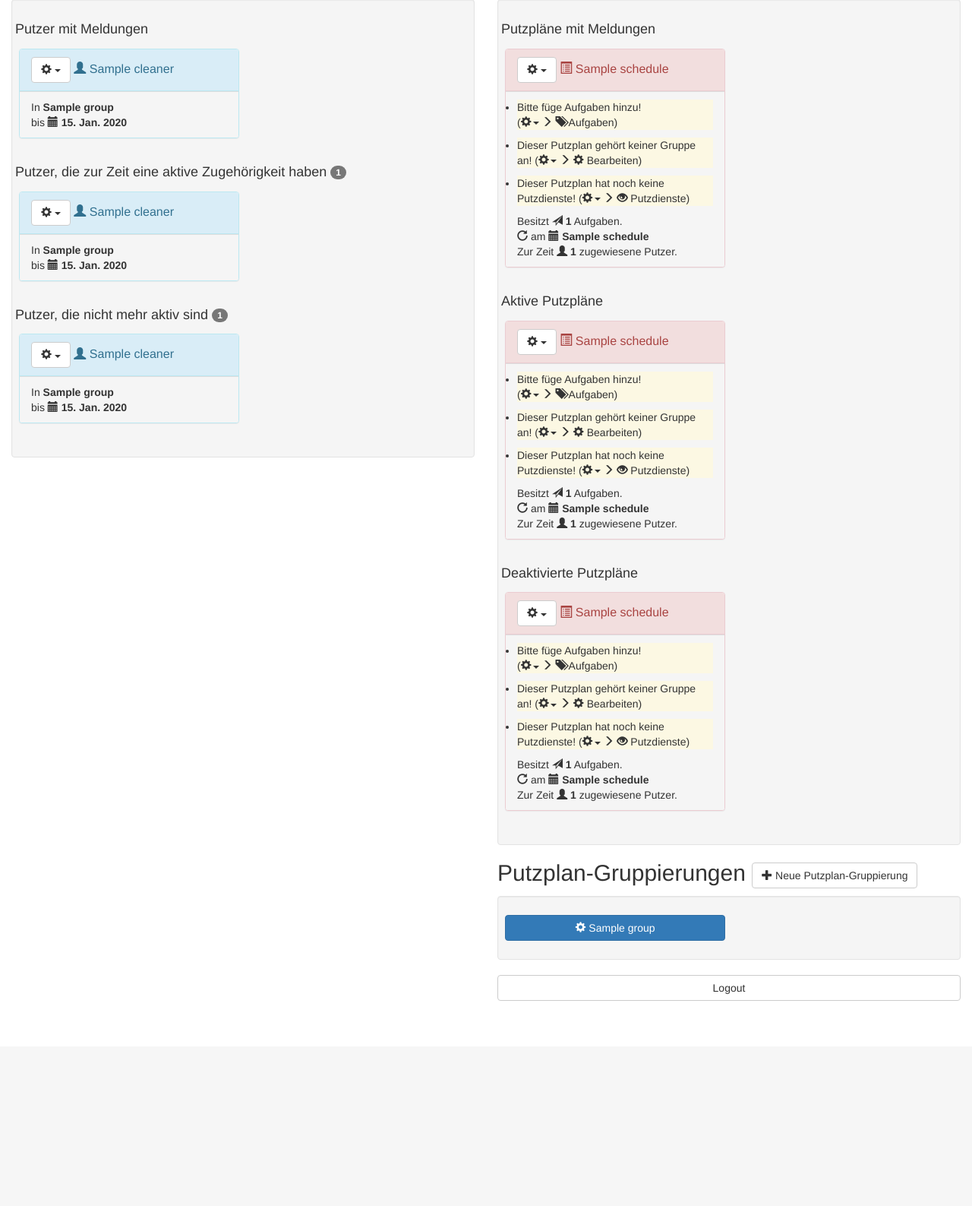
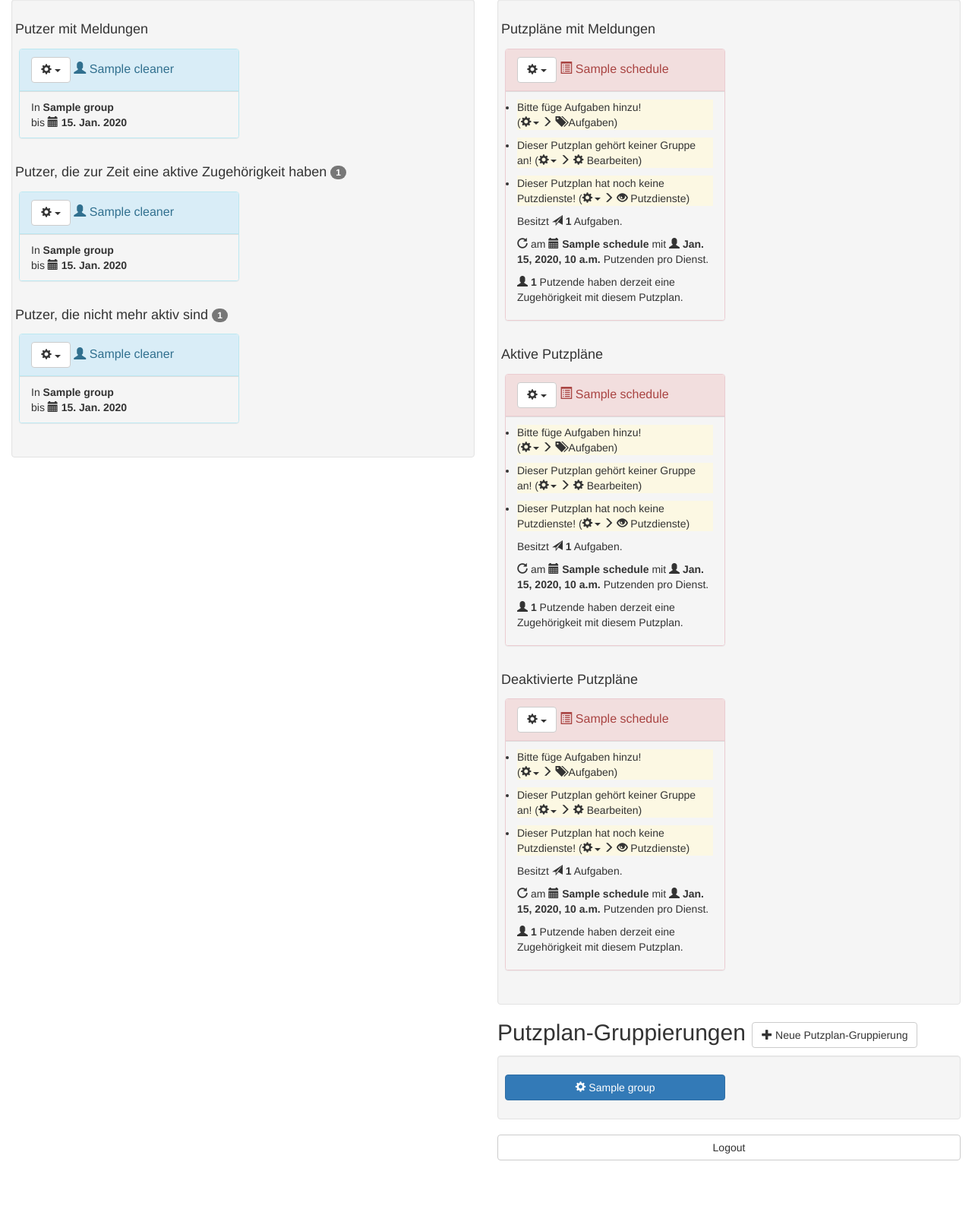
Before and after one commit to monoclecat/cleansys, a Django app: template webinterface/templates/webinterface/admin_dashboard.html in a window 1280 px wide. Shown: the part 186-1773 px from the top of the page at 76% size. Before the commit the page ends 1563 px from the top, so only its background shows below. Run offline with Django 3.2, Linux system fonts and the light colour scheme; the template is opened without the code that fills it: most values are stand-ins (such as "Sample title", 1, 10 or a date in 2020); some libraries are stand-ins or nearby versions.

Commit message:
Added cleaners_per_date to schedule_panel.html to show that setting in the AdminView.

```diff
--- a/webinterface/templates/webinterface_snippets/schedule_panel.html
+++ b/webinterface/templates/webinterface_snippets/schedule_panel.html
@@ -114,8 +114,11 @@
                     {% endif %}
                 {% endif %}
             {% endif %}
+            <p>
                 Besitzt <span class="glyphicon glyphicon-send"></span>
-            <strong>{{ schedule.tasktemplate_set.count }}</strong> Aufgaben. <br>
+                <strong>{{ schedule.tasktemplate_set.count }}</strong> Aufgaben.
+            </p>
+            <p>
                 <span class="glyphicon glyphicon-repeat"></span>
                 <strong>
                     {% if schedule.frequency == 1 %}
@@ -127,9 +130,15 @@
                     {% endif %}
                 </strong>
                 am <span class="glyphicon glyphicon-calendar"></span>
-            <strong>{{ schedule.weekday_as_name }}</strong><br>
-            Zur Zeit <span class=" glyphicon glyphicon-user "></span>
-            <strong>{{ schedule.currently_active_affiliations.count }}</strong> zugewiesene Putzer.
+                <strong>{{ schedule.weekday_as_name }}</strong> mit
+                <span class=" glyphicon glyphicon-user "></span> <strong>{{ schedule.cleaners_per_date }}</strong>
+                Putzenden pro Dienst.
+            </p>
+            <p>
+                <span class=" glyphicon glyphicon-user "></span>
+                <strong>{{ schedule.currently_active_affiliations.count }}</strong> Putzende haben derzeit eine
+                Zugehörigkeit mit diesem Putzplan.
+            </p>
         </div>
     </div>
 </div>
```
Lines whose indentation alone changed are shown as unchanged.
